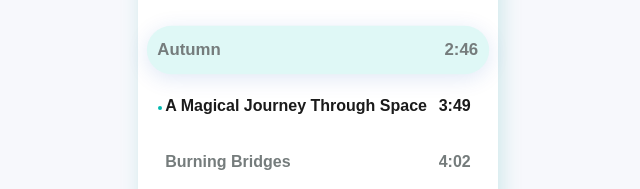
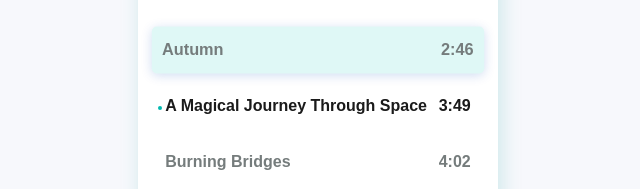
Before and after one commit to DahmanCode/ICodeThis-Challanges, a plain HTML site: page Music Player/index.html in a window 1280 px wide. In both pictures the pointer is over the element 640 px from the left and 513 px from the top of the page. Shown: the part 464-653 px from the top of the page, 322-962 px from the left. Drawn offline with Linux system fonts and the light colour scheme; a web font is replaced by a local one.

Commit message:
'Music Player' Challenge

```diff
--- a/Music Player/style.css
+++ b/Music Player/style.css
@@ -187,7 +187,7 @@ i:hover {
   color: #757c7c;
   position: relative;
   cursor: pointer;
-  border-radius: 30px;
+  border-radius: 5px;
 }
 
 .music h3 {
@@ -240,6 +240,6 @@ i:hover {
 
 .music:hover {
   background-color: #02c4ba20;
-  box-shadow: 0 4px 20px #004ab920;
-  transform: scale(1.05);
+  box-shadow: 0 2px 10px #004ab930;
+  transform: scale(1.02);
 }
```
